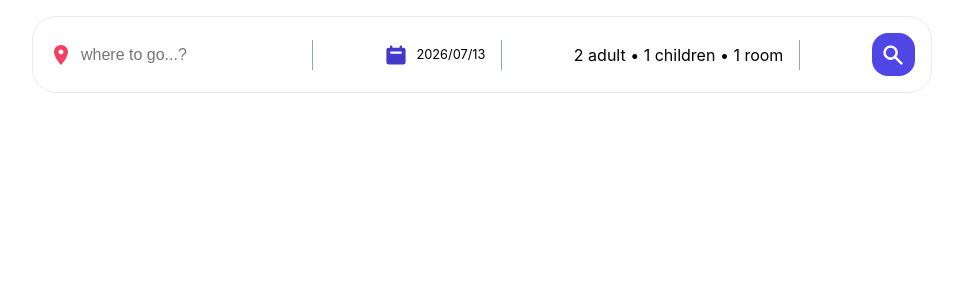
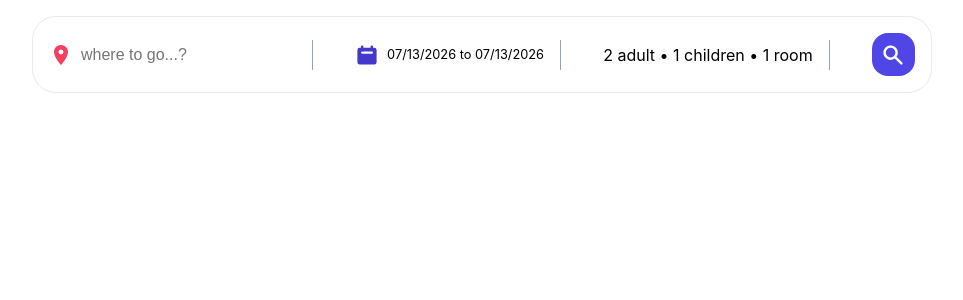
Before and after one commit to mahdimoradi-tech/booking-hotel-app, a React (Vite) app: page / in a window 1280 px wide. Shown: the top 300 px of the page, without its empty margins (158-1121 px from the left). Built offline with nearby package versions, Linux system fonts and the light colour scheme.

Commit message:
feat(header): integrate date range picker component into search bar (closes #1)

```diff
--- a/src/components/Header/Header.jsx
+++ b/src/components/Header/Header.jsx
@@ -2,6 +2,10 @@ import { useRef, useState } from "react";
 import { MdLocationOn } from "react-icons/md";
 import { HiCalendar, HiMinus, HiPlus, HiSearch } from "react-icons/hi";
 import useOutSideClick from "../../hooks/useOutSideClick";
+import "react-date-range/dist/styles.css"; // main style file
+import "react-date-range/dist/theme/default.css"; // theme css file
+import { DateRange } from "react-date-range";
+import { format } from "date-fns";
 
 function Header() {
   const [destination, setDestination] = useState("");
@@ -11,6 +15,14 @@ function Header() {
     children: 1,
     room: 1,
   });
+  const [date, setDate] = useState([
+    {
+      startDate: new Date(),
+      endDate: new Date(),
+      key: "selection",
+    },
+  ]);
+  const [openDate, setOpenDate] = useState(false);
 
   const handleOptions = (name, operation) => {
     setOptions((prev) => {
@@ -39,7 +51,18 @@ function Header() {
         </div>
         <div className="headerSearchItem">
           <HiCalendar className="headerIcon dateIcon" />
-          <div className="dateDropDown">2026/07/13</div>
+          <div className="dateDropDown" onClick={() => setOpenDate(!openDate)}>
+            {`${format(date[0].startDate, "MM/dd/yyyy")} to ${format(date[0].endDate, "MM/dd/yyyy")}`}
+          </div>
+          {openDate && (
+            <DateRange
+              className="date"
+              ranges={date}
+              onChange={(item) => setDate([item.selection])}
+              minDate={new Date()}
+              moveRangeOnFirstSelection={true}
+            />
+          )}
           <span className="seperator"></span>
         </div>
         <div className="headerSearchItem">
```
